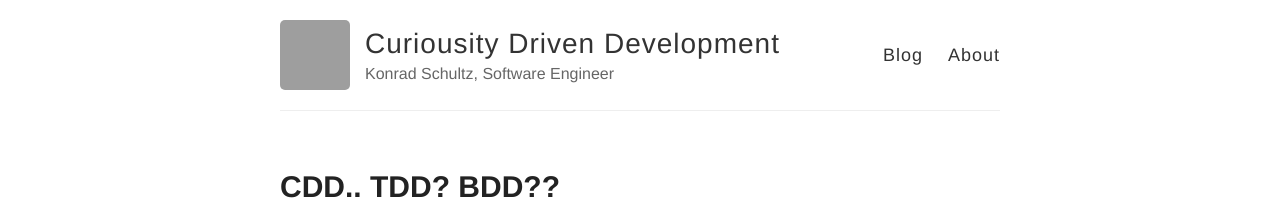
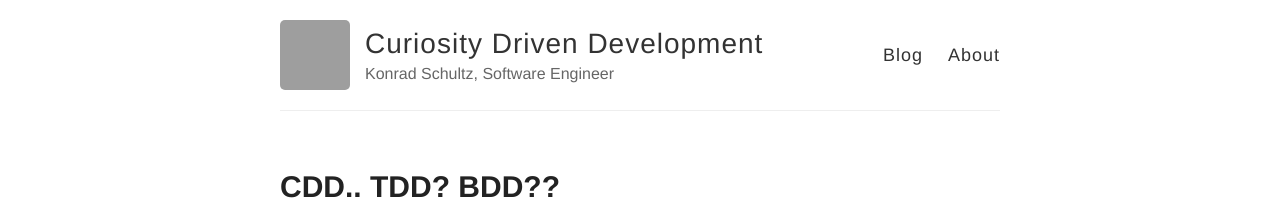
Before and after one commit to kradical/kradical.github.io, a Jekyll site: the page built from index.html, in a window 1280 px wide. Shown: the top 222 px of the page. Built offline with Jekyll 4.4.1, drawn with Linux system fonts in a browser that asks for light colours; grey boxes are pictures that could not be loaded.

Commit message:
more typo fixes

```diff
--- a/_config.yml
+++ b/_config.yml
@@ -3,7 +3,7 @@
 #
 
 # Name of your site (displayed in the header)
-name: Curiousity Driven Development
+name: Curiosity Driven Development
 
 # Short bio or description (displayed in the header)
 description: Konrad Schultz, Software Engineer
```
Also changed, not shown: README.md.
